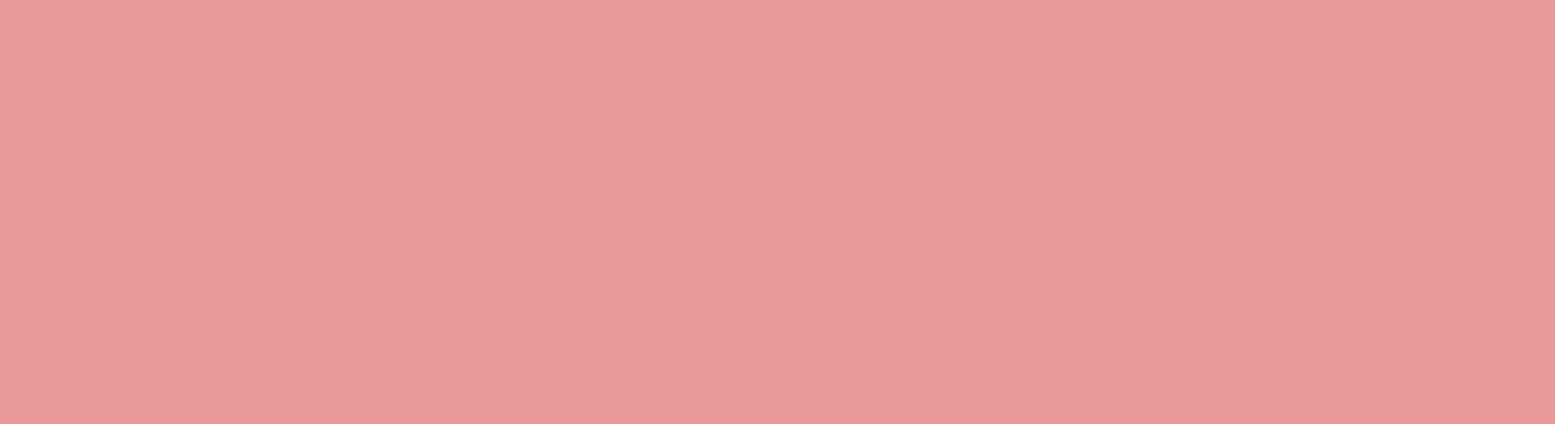
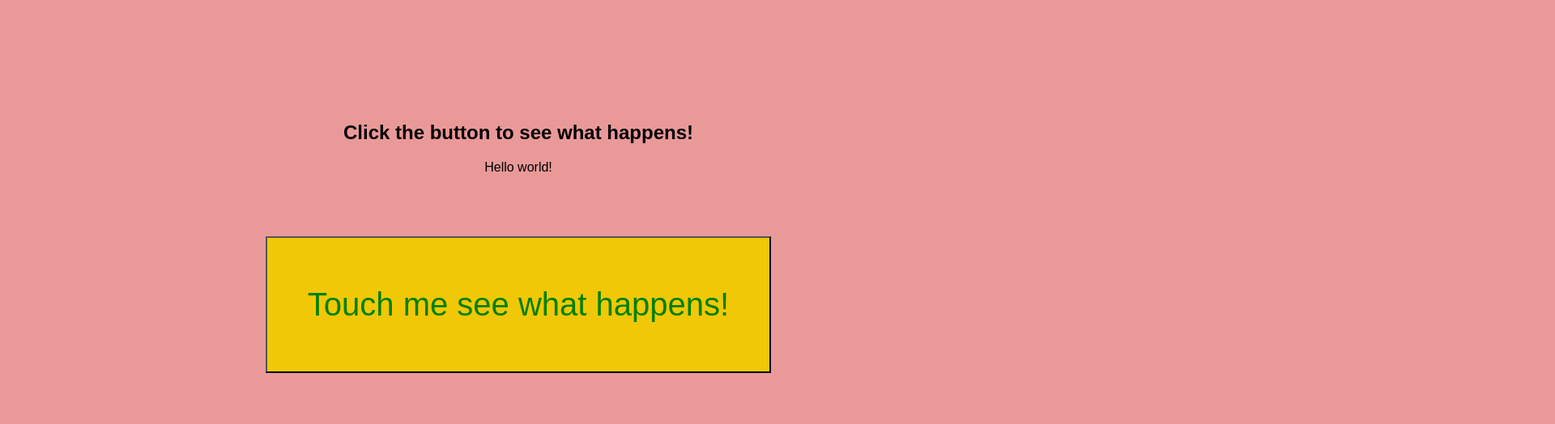
Before and after one commit to shauryathakur1/programming-for-the-Web, a plain HTML site: page simple_interactive.html in a window 1280 px wide. Shown: the top 524 px of the page at 81% size, 1920 px wide, since content can reach past the window. Drawn offline with Linux system fonts and the light colour scheme.

Commit message:
Update styles.css

```diff
--- a/styles.css
+++ b/styles.css
@@ -1,15 +1,15 @@
 body{
   font-family: sans-serif, cursive;
   text-align: center;
-  margin-top: 1500px;
+  margin-top: 150px;
   background-color: #EA9999;
 }
 button{
   background-color: #F0C807;
   color: green;
-  padding: 600px 500px;
+  padding: 60px 50px;
   text-align: center;
-  font-size: 400px;
-  margin: 600px 900px;
+  font-size: 40px;
+  margin: 60px 90px;
   cursor: pointer;
 }
```
